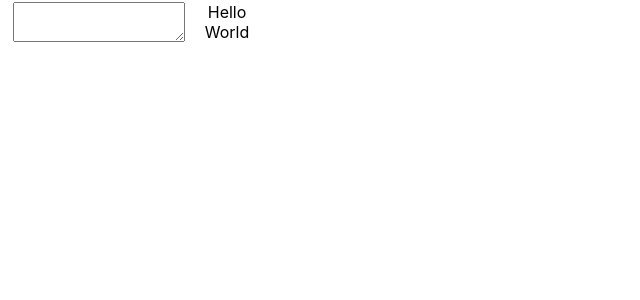
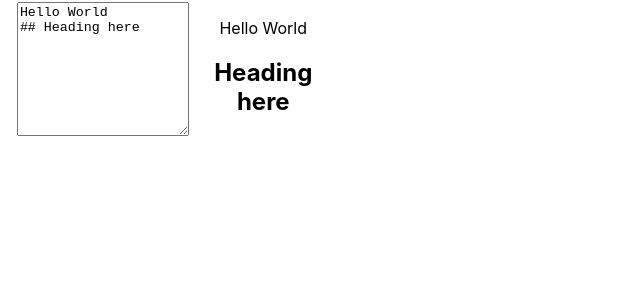
Before and after one commit to anitkumarsingh/Marked-Down-Previewer, a React (Create React App) app: page / in a window 1280 px wide. Shown: the top 300 px of the page, without its empty margins (0-640 px from the left). Built offline with nearby package versions, Linux system fonts and the light colour scheme.

Commit message:
full logic implemented

```diff
--- a/src/App.js
+++ b/src/App.js
@@ -2,10 +2,15 @@ import React, { Component } from 'react';
 import './App.css';
 import Editor from './Components/Editor/Editor';
 import Preview from './Components/Previewer/Preview';
+import marked from 'marked';
 
 
+marked.setOptions({
+  breaks: true,
+});
 
-const placeholder = `Hello World`;
+const placeholder = `Hello World
+## Heading here`;
 
 class App extends Component {
   constructor(){
--- a/src/Components/Editor/Editor.js
+++ b/src/Components/Editor/Editor.js
@@ -2,20 +2,13 @@ import React from 'react';
 import './Editor.css';
 
 const Editor = (props)=>{
-//    const HandleChange = ()=>{
-
-//     }
 console.log(props.marked);
-
     return(
            <textarea  id="editor"
             onChange ={props.onChange}
-            value={props.markedown}
+            value={props.marked}
             type="text"
             />
-
-
-
     )
 }
 export default Editor;
--- a/src/Components/Previewer/Preview.js
+++ b/src/Components/Previewer/Preview.js
@@ -1,13 +1,11 @@
 import React from 'react';
-
-
-
+import marked from 'marked';
 
 const Preview = (props) =>{
     return (
-        <div>
-            {props.marked}
-        </div>
+        <div id='preview'
+           dangerouslySetInnerHTML={{__html: marked(props.marked)}}
+        />
       )
 }
 export default Preview;
```
